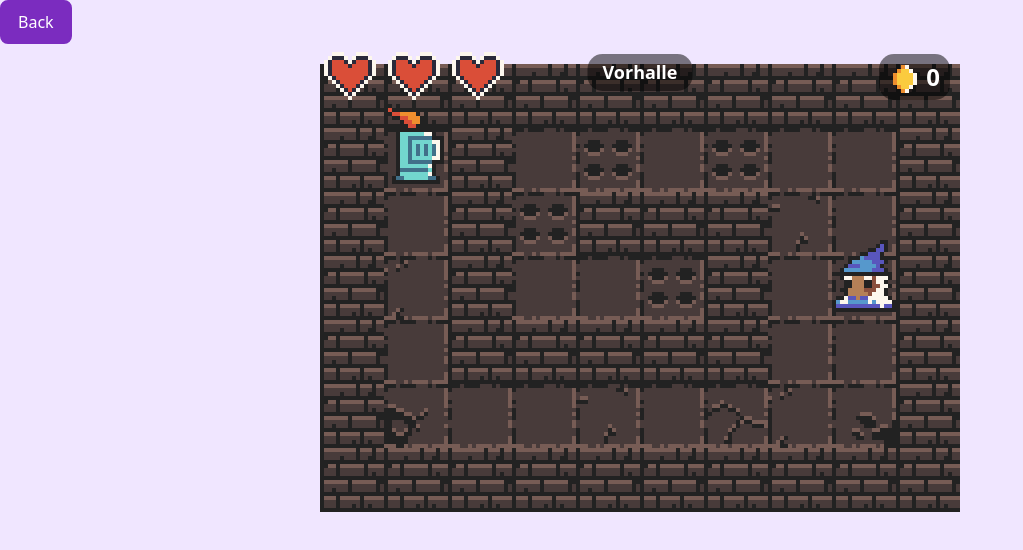
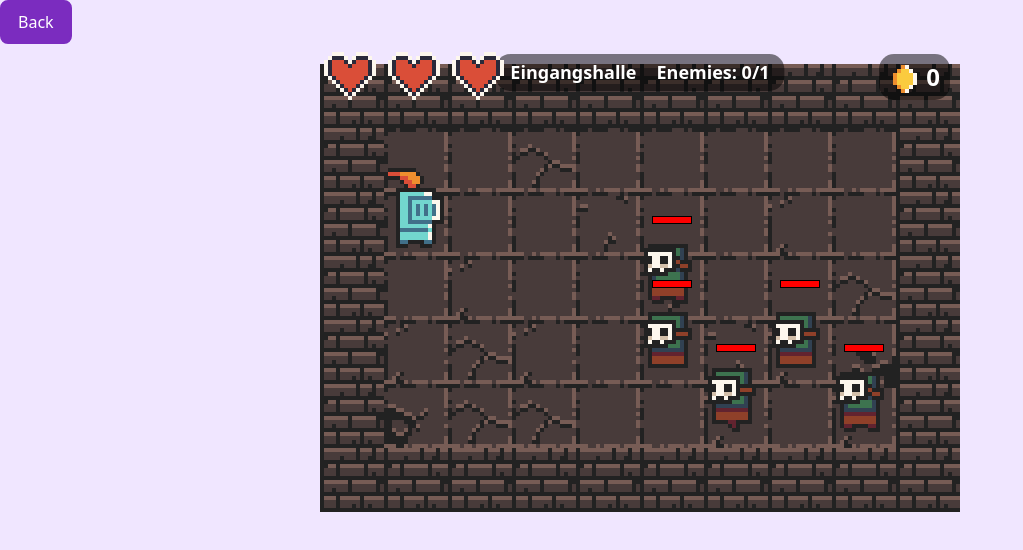
Before and after one commit to H-Schultz/hawk3, a Vue app: page /dungeon-crawler in a window 1280 px wide. Shown: the top 550 px of the page, without its empty margins (0-1023 px from the left). Built offline with nearby package versions, Linux system fonts and the light colour scheme.

Commit message:
Hawk3 DungeonCrawler weiter entwickelt

```diff
--- a/src/components/dungeon-crawler/DungeonCrawler.vue
+++ b/src/components/dungeon-crawler/DungeonCrawler.vue
@@ -2,7 +2,7 @@
 import {ref, onMounted, onUnmounted, computed, watch} from 'vue';
 import {useRouter} from 'vue-router';
 import {
-  GAME_STATE, MAPS, ANIMATION_SPEED,
+  GAME_STATE, MAPS,
   MAX_HEALTH, LEVEL_CONFIG, WHIRLWIND_DURATION, CHARGE_TIME,
   SPAWN_CONFIG, ENEMY_CONFIG, ENEMY_TYPES, TILES, WEAPON_CONFIG, PLAYER_CONFIG
 } from './constants.js';
@@ -14,21 +14,8 @@ import Overlay from './Overlay.vue';
 import Tile from './Tile.vue';
 import NPC from './NPC.vue';
 
-
-const playerHealth = ref(MAX_HEALTH);
-const isWhirlwindAttacking = ref(false);
-const chargeStartTime = ref(null);
-const isCharging = ref(false);
-const hasExecutedWhirlwind = ref(false);
 let chargeTimer = null;
 
-const playerPosition = ref({x: 1, y: 1});
-const playerDirection = ref('right');
-const playerState = ref('idle');
-const currentFrame = ref(0);
-const isAttacking = ref(false);
-const isUnderAttack = ref(false);
-const enemyFrame = ref(0);
 const droppedItems = ref([]);
 const coins = ref(0);
 const gameState = ref(GAME_STATE.PLAYING);
@@ -42,20 +29,21 @@ const activeQuest = ref(null);
 const questItems = ref([]);
 const traps = ref([]);
 
-const player = {
-  position: playerPosition,
-  health: playerHealth,
-  direction: playerDirection,
-  state: playerState,
+const player = ref({
+  position: { x: 1, y: 1 },
+  health: MAX_HEALTH,
+  direction: 'right',
+  state: 'idle',
   weapon: WEAPON_CONFIG.SWORD,
   character: PLAYER_CONFIG.KNIGHT,
-  isAttacking,
-  isCharging,
-  isWhirlwindAttacking,
-  isUnderAttack,
-  gameState,
-  currentFrame
-};
+  isAttacking: false,
+  isCharging: false,
+  isWhirlwindAttacking: false,
+  isUnderAttack: false,
+  hasExecutedWhirlwind: false,
+  chargeStartTime: null,
+  gameState
+});
 
 function goBack() {
   router.push('/');
@@ -93,8 +81,8 @@ const activeEnemiesNearPlayer = computed(() => {
   return enemies.value.filter(enemy => {
     if (enemy.health <= 0) return false;
 
-    const dx = Math.abs(playerPosition.value.x - enemy.position.x);
-    const dy = Math.abs(playerPosition.value.y - enemy.position.y);
+    const dx = Math.abs(player.value.position.x - enemy.position.x);
+    const dy = Math.abs(player.value.position.y - enemy.position.y);
     return (dx === 1 && dy === 0) || (dx === 0 && dy === 1);
   });
 });
@@ -127,8 +115,8 @@ const loadMap = (mapIndex) => {
     }
   }
 
-  playerPosition.value = startPos;
-  console.log('Loaded map:', playerPosition.value);
+  player.value.position = startPos;
+  console.log('Loaded map:', player.value.position);
   defeatedEnemies.value = 0;
   enemies.value = [];
   droppedItems.value = [];
@@ -206,7 +194,7 @@ const collectItem = (item) => {
     if (item.type === 'COIN') {
       coins.value++;
     } else if (item.type === 'HEART') {
-      playerHealth.value = Math.min(MAX_HEALTH, playerHealth.value + 2);
+      player.value.health = Math.min(MAX_HEALTH, player.value.health + 2);
     }
     droppedItems.value = droppedItems.value.filter(i => i.id !== item.id);
   }, 200);
@@ -236,9 +224,9 @@ const isValidMove = (position) => {
 
 // Funktion zum Überprüfen der Angriffsrichtung
 const getAttackPosition = () => {
-  const position = {...playerPosition.value};
+  const position = {...player.value.position};
 
-  switch (playerDirection.value) {
+  switch (player.value.direction) {
     case 'right':
       position.x += 1;
       break;
@@ -252,9 +240,9 @@ const getAttackPosition = () => {
 
 // Funktion für den Schwertangriff
 const attackWithSword = () => {
-  if (isAttacking.value || gameState.value !== GAME_STATE.PLAYING) return;
+  if (player.value.isAttacking || gameState.value !== GAME_STATE.PLAYING) return;
 
-  isAttacking.value = true;
+  player.value.isAttacking = true;
   const attackPos = getAttackPosition();
 
   enemies.value.forEach(enemy => {
@@ -281,12 +269,12 @@ const attackWithSword = () => {
   });
 
   setTimeout(() => {
-    isAttacking.value = false;
+    player.value.isAttacking = false;
   }, 400);
 };
 
 const executeWhirlwindAttack = () => {
-  isWhirlwindAttacking.value = true;
+  player.value.isWhirlwindAttacking = true;
 
   const surroundingPositions = [
     {x: -1, y: 0}, // Links
@@ -317,7 +305,7 @@ const executeWhirlwindAttack = () => {
   // Letzter Treffer nach 800ms (volle Rotation)
   setTimeout(() => {
     applyWhirlwindDamage(surroundingPositions);
-    isWhirlwindAttacking.value = false;
+    player.value.isWhirlwindAttacking = false;
   }, WHIRLWIND_DURATION);
 };
 
@@ -325,8 +313,8 @@ const applyWhirlwindDamage = (surroundingPositions) => {
   enemies.value.forEach(enemy => {
     if (enemy.health > 0) {
       const isInRange = surroundingPositions.some(pos =>
-          enemy.position.x === playerPosition.value.x + pos.x &&
-          enemy.position.y === playerPosition.value.y + pos.y
+          enemy.position.x === player.value.position.x + pos.x &&
+          enemy.position.y === player.value.position.y + pos.y
       );
 
       if (isInRange) {
@@ -359,10 +347,10 @@ const updateBossAttackPattern = (boss) => {
   if (boss.specialAttackTimer >= 50) {
     boss.specialAttackTimer = 0;
 
-    const dx = playerPosition.value.x - boss.position.x;
-    const dy = playerPosition.value.y - boss.position.y;
-    const targetX = playerPosition.value.x - Math.sign(dx);
-    const targetY = playerPosition.value.y - Math.sign(dy);
+    const dx = player.value.position.x - boss.position.x;
+    const dy = player.value.position.y - boss.position.y;
+    const targetX = player.value.position.x - Math.sign(dx);
+    const targetY = player.value.position.y - Math.sign(dy);
 
     if (isValidMove({x: targetX, y: targetY})) {
       boss.position.x = targetX;
@@ -376,15 +364,6 @@ const updateBossAttackPattern = (boss) => {
   }
 };
 
-const startAnimation = () => {
-  if (animationInterval) clearInterval(animationInterval);
-
-  animationInterval = setInterval(() => {
-    currentFrame.value = (currentFrame.value + 1) % 4;
-    enemyFrame.value = (enemyFrame.value + 1) % 4;
-  }, ANIMATION_SPEED);
-};
-
 // Funktion zum Finden einer freien Spawn-Position
 const findSpawnPosition = () => {
   const maxAttempts = 20;
@@ -394,8 +373,8 @@ const findSpawnPosition = () => {
     const y = Math.floor(Math.random() * dungeonMap.value.length);
     if ((dungeonMap.value[y][x] >= 20 && dungeonMap.value[y][x] <= 29) && // Kein Wandfeld
         !enemies.value.some(e => e.health > 0 && e.position.x === x && e.position.y === y) && // Kein Feind
-        Math.abs(x - playerPosition.value.x) > 1 && // Nicht zu nah am Spieler (X-Achse)
-        Math.abs(y - playerPosition.value.y) > 1) { // Nicht zu nah am Spieler (Y-Achse)
+        Math.abs(x - player.value.position.x) > 1 && // Nicht zu nah am Spieler (X-Achse)
+        Math.abs(y - player.value.position.y) > 1) { // Nicht zu nah am Spieler (Y-Achse)
       return {x, y};
     }
     attempts++;
@@ -445,8 +424,8 @@ const moveEnemy = (enemy) => {
   // Wenn der Feind einen Angriff vorbereitet, nicht bewegen
   if (enemy.isPreparingAttack) return;
 
-  const dx = playerPosition.value.x - enemy.position.x;
-  const dy = playerPosition.value.y - enemy.position.y;
+  const dx = player.value.position.x - enemy.position.x;
+  const dy = player.value.position.y - enemy.position.y;
   const distanceToPlayer = Math.sqrt(dx * dx + dy * dy);
 
   // Nutze die intelligence direkt aus dem ENEMY_TYPES
@@ -542,8 +521,8 @@ const startEnemyMovement = (enemy = null) => {
 const canEnemyAttackPlayer = (enemy) => {
   if (!enemy.canAttack || enemy.health <= 0 || enemy.isPreparingAttack) return false;
 
-  const dx = Math.abs(playerPosition.value.x - enemy.position.x);
-  const dy = Math.abs(playerPosition.value.y - enemy.position.y);
+  const dx = Math.abs(player.value.position.x - enemy.position.x);
+  const dy = Math.abs(player.value.position.y - enemy.position.y);
 
   return (dx === 1 && dy === 0) || (dx === 0 && dy === 1);
 };
@@ -565,7 +544,7 @@ const isValidEnemyMove = (newPosition, currentEnemy) => {
   }
 
   // Kollision mit Spieler
-  if (isSamePosition(newPosition, playerPosition.value)) {
+  if (isSamePosition(newPosition, player.value.position)) {
     return false;
   }
 
@@ -598,20 +577,20 @@ const enemyAttack = (enemy) => {
       return;
     }
 
-    const dx = Math.abs(playerPosition.value.x - enemy.position.x);
-    const dy = Math.abs(playerPosition.value.y - enemy.position.y);
+    const dx = Math.abs(player.value.position.x - enemy.position.x);
+    const dy = Math.abs(player.value.position.y - enemy.position.y);
 
     if ((dx === 1 && dy === 0) || (dx === 0 && dy === 1)) {
-      isUnderAttack.value = true;
-      playerHealth.value -= ENEMY_TYPES[enemy.name].damage;
+      player.value.isUnderAttack = true;
+      player.value.health -= ENEMY_TYPES[enemy.name].damage;
 
-      if (playerHealth.value <= 0) {
+      if (player.value.health <= 0) {
         gameState.value = GAME_STATE.GAME_OVER;
-        playerHealth.value = 0;
+        player.value.health = 0;
       }
 
       setTimeout(() => {
-        isUnderAttack.value = false;
+        player.value.isUnderAttack = false;
       }, 200);
     }
 
@@ -638,18 +617,18 @@ const startAttackCheck = () => {
 };
 
 const startCharging = () => {
-  if (isCharging.value || isAttacking.value || isWhirlwindAttacking.value || gameState.value !== GAME_STATE.PLAYING) return;
+  if (player.value.isCharging || player.value.isAttacking || player.value.isWhirlwindAttacking || gameState.value !== GAME_STATE.PLAYING) return;
 
-  if (!hasExecutedWhirlwind.value) {
-    chargeStartTime.value = Date.now();
-    isCharging.value = true;
+  if (!player.value.hasExecutedWhirlwind) {
+    player.value.chargeStartTime = Date.now();
+    player.value.isCharging = true;
 
     chargeTimer = setTimeout(() => {
-      if (isCharging.value) {
+      if (player.value.isCharging) {
         executeWhirlwindAttack();
-        isCharging.value = false;
-        chargeStartTime.value = null;
-        hasExecutedWhirlwind.value = true;
+        player.value.isCharging = false;
+        player.value.chargeStartTime = null;
+        player.value.hasExecutedWhirlwind = true;
       }
     }, CHARGE_TIME);
   }
@@ -659,18 +638,18 @@ const movePlayer = (dx, dy) => {
   if (gameState.value !== GAME_STATE.PLAYING) return;
 
   const newPosition = {
-    x: playerPosition.value.x + dx,
-    y: playerPosition.value.y + dy
+    x: player.value.position.x + dx,
+    y: player.value.position.y + dy
   };
 
   if (dx !== 0) {
-    playerDirection.value = dx > 0 ? 'right' : 'left';
+    player.value.direction = dx > 0 ? 'right' : 'left';
   }
 
-  playerState.value = 'run';
+  player.value.state = 'run';
 
   if (isValidMove(newPosition)) {
-    playerPosition.value = newPosition;
+    player.value.position = newPosition;
     checkTrapDamage(newPosition);
 
     // Prüfe Quest-Items
@@ -702,7 +681,7 @@ const movePlayer = (dx, dy) => {
       return;
     }
 
-    playerPosition.value = newPosition;
+    player.value.position = newPosition;
 
     const itemAtPosition = droppedItems.value.find(item =>
         !item.collectAnimation &&
@@ -736,7 +715,7 @@ const startNextLevel = () => {
 
   if (nextMapIndex < MAPS.length) {
     if (loadMap(nextMapIndex)) {
-      playerHealth.value = Math.min(MAX_HEALTH, playerHealth.value + LEVEL_CONFIG.healthBonus);
+      player.value.health = Math.min(MAX_HEALTH, player.value.health + LEVEL_CONFIG.healthBonus);
     }
   } else {
     gameState.value = GAME_STATE.VICTORY;
@@ -745,7 +724,7 @@ const startNextLevel = () => {
 
 const restartGame = () => {
   gameState.value = GAME_STATE.PLAYING;
-  playerHealth.value = MAX_HEALTH;
+  player.value.health = MAX_HEALTH;
   coins.value = 0;
   loadMap(0);
 };
@@ -773,19 +752,19 @@ const startSpawnSystem = () => {
 };
 
 const executeAttack = () => {
-  if (!isCharging.value || gameState.value !== GAME_STATE.PLAYING) return;
+  if (!player.value.isCharging || gameState.value !== GAME_STATE.PLAYING) return;
 
   if (chargeTimer) {
     clearTimeout(chargeTimer);
     chargeTimer = null;
   }
 
-  const chargeTime = Date.now() - chargeStartTime.value;
-  isCharging.value = false;
-  chargeStartTime.value = null;
+  const chargeTime = Date.now() - player.value.chargeStartTime;
+  player.value.isCharging = false;
+  player.value.chargeStartTime = null;
 
   // Nur normaler Angriff wenn vor 2 Sekunden losgelassen und kein Whirlwind ausgeführt
-  if (chargeTime < CHARGE_TIME && !hasExecutedWhirlwind.value) {
+  if (chargeTime < CHARGE_TIME && !player.value.hasExecutedWhirlwind) {
     attackWithSword();
   }
 };
@@ -804,7 +783,7 @@ const initializeTrap = (x, y) => {
     if (!trap) return;
     trap.status = trap.status === 'active' ? 'idle' : 'active';
     if (trap.status === 'active') {
-      checkTrapDamage(playerPosition.value);
+      checkTrapDamage(player.value.position);
     }
     trap.timerId = setTimeout(
         toggleTrapStatus,
@@ -828,10 +807,10 @@ const initializeTrap = (x, y) => {
 const checkTrapDamage = (playerPosition) => {
   const trap = traps.value.find(trap => trap.x === playerPosition.x && trap.y === playerPosition.y);
   if (trap && trap.status === 'active') {
-    playerHealth.value -= 1;
-    if (playerHealth.value <= 0) {
+    player.value.health -= 1;
+    if (player.value.health <= 0) {
       gameState.value = GAME_STATE.GAME_OVER;
-      playerHealth.value = 0;
+      player.value.health = 0;
     }
   }
 };
@@ -868,16 +847,15 @@ const handleKeydown = (e) => {
 const handleKeyup = (e) => {
   if (e.key === 'e') {
     executeAttack();
-    hasExecutedWhirlwind.value = false;
+    player.value.hasExecutedWhirlwind = false;
   }
-  playerState.value = 'idle';
+  player.value.state = 'idle';
 };
 
 onMounted(() => {
   loadMap(0);
   window.addEventListener('keydown', handleKeydown);
   window.addEventListener('keyup', handleKeyup);
-  startAnimation();
   startEnemyMovement();
   startSpawnSystem();
   startAttackCheck();
@@ -913,7 +891,7 @@ watch(() => gameState.value, (newState) => {
     </header>
     <main class="main-content">
       <div class="game-container">
-        <GameUI :player-health="playerHealth" :coins="coins" :current-map="currentMap" :defeated-enemies="defeatedEnemies" :enemies="enemies"></GameUI>
+        <GameUI :player="player" :coins="coins" :current-map="currentMap" :defeated-enemies="defeatedEnemies" :enemies="enemies"></GameUI>
         <Overlay :game-state="gameState" :coins="coins"></Overlay>
         <div class="dungeon-container">
           <div
@@ -929,15 +907,6 @@ watch(() => gameState.value, (newState) => {
             />
           </div>
           <Player
-            :position="playerPosition"
-            :health="playerHealth"
-            :is-attacking="isAttacking"
-            :is-charging="isCharging"
-            :is-whirlwind-attacking="isWhirlwindAttacking"
-            :is-under-attack="isUnderAttack"
-            :game-state="gameState"
-            :player-state="playerState"
-            :direction="playerDirection"
             :player="player"
           />
           <Enemy
@@ -952,7 +921,7 @@ watch(() => gameState.value, (newState) => {
           >
             <NPC
               :quest="currentMap.quest"
-              :player-position="playerPosition"
+              :player="player"
               @start-quest="startQuest"
               @show-stairs="showStairs"
             />
--- a/src/components/dungeon-crawler/GameUI.vue
+++ b/src/components/dungeon-crawler/GameUI.vue
@@ -3,8 +3,8 @@
   import {HEART_SPRITES, ITEM_TYPES} from "./constants.js";
 
   const props = defineProps({
-    playerHealth: {
-      type: Number,
+    player: {
+      type: Object,
       required: true
     },
     coins: {
@@ -26,7 +26,7 @@
   });
 
   const getHeartSprite = (index) => {
-    const currentHealth = props.playerHealth;
+    const currentHealth = props.player.health;
     const heartPosition = index * 2;
 
     if (currentHealth >= heartPosition + 2) {
--- a/src/components/dungeon-crawler/NPC.vue
+++ b/src/components/dungeon-crawler/NPC.vue
@@ -8,7 +8,7 @@ const props = defineProps({
     type: Object,
     required: true
   },
-  playerPosition: {
+  player: {
     type: Object,
     required: true
   },
@@ -25,8 +25,8 @@ const props = defineProps({
 const emit = defineEmits(['startQuest', 'showStairs']);
 
 const isNearPlayer = computed(() => {
-  const dx = Math.abs(props.playerPosition.x - props.quest.npc.x);
-  const dy = Math.abs(props.playerPosition.y - props.quest.npc.y);
+  const dx = Math.abs(props.player.position.x - props.quest.npc.x);
+  const dy = Math.abs(props.player.position.y - props.quest.npc.y);
   const near = (dx <= 1 && dy <= 1);
   if (near && !props.quest.started) {
     emit('startQuest', props.quest);
--- a/src/components/dungeon-crawler/Player.vue
+++ b/src/components/dungeon-crawler/Player.vue
@@ -2,59 +2,23 @@
   <div
     class="player"
     :class="{
-      'attacking': isAttacking,
-      'charging': isCharging,
-      'whirlwindAttacking': isWhirlwindAttacking,
+      'attacking': player.isAttacking,
+      'charging': player.isCharging,
+      'whirlwindAttacking': player.isWhirlwindAttacking,
     }"
     :style="playerStyle"
   >
-    <Sword :player-direction="direction" :player="player" />
+    <Sword :player="player" />
   </div>
 </template>
 
 <script setup>
   import {computed, onMounted, ref} from 'vue';
   import dungeonSprite from '../../assets/dungeon-crawler/dungeon-sprite.png';
-  import {PLAYER_SPRITES, DISPLAY_SIZE, ANIMATION_SPEED} from './constants.js';
+  import {DISPLAY_SIZE, ANIMATION_SPEED} from './constants.js';
   import Sword from './Sword.vue';
 
   const props = defineProps({
-    position: {
-      type: Object,
-      required: true
-    },
-    health: {
-      type: Number,
-      required: true
-    },
-    isAttacking: {
-      type: Boolean,
-      required: true
-    },
-    isCharging: {
-      type: Boolean,
-      required: true
-    },
-    isWhirlwindAttacking: {
-      type: Boolean,
-      required: true
-    },
-    isUnderAttack: {
-      type: Boolean,
-      default: false
-    },
-    gameState: {
-      type: String,
-      required: true
-    },
-    playerState: {
-      type: String,
-      required: true
-    },
-    direction: {
-      type: String,
-      required: true
-    },
     player: {
       type: Object,
       required: true
@@ -65,15 +29,15 @@
   let animationInterval;
 
   const playerStyle = computed(() => {
-    const sprite = props.player.character.sprites[props.playerState][currentFrame.value];
+    const sprite = props.player.character.sprites[props.player.state][currentFrame.value];
     return {
       backgroundImage: `url(${dungeonSprite})`,
       backgroundPosition: `-${sprite.x * 4}px -${sprite.y * 4}px`,
       backgroundSize: '2048px 2048px',
-      left: `${props.position.x * DISPLAY_SIZE}px`,
-      top: `${props.position.y * DISPLAY_SIZE}px`,
-      transform: props.direction === 'left' ? 'scaleX(-1)' : 'none',
-      filter: props.isUnderAttack ? 'brightness(1.5) sepia(1) saturate(1000%) hue-rotate(0deg)' : 'none',
+      left: `${props.player.position.x * DISPLAY_SIZE}px`,
+      top: `${props.player.position.y * DISPLAY_SIZE}px`,
+      transform: props.player.direction === 'left' ? 'scaleX(-1)' : 'none',
+      filter: props.player.isUnderAttack ? 'brightness(1.5) sepia(1) saturate(1000%) hue-rotate(0deg)' : 'none',
     };
   });
 
--- a/src/components/dungeon-crawler/Sword.vue
+++ b/src/components/dungeon-crawler/Sword.vue
@@ -6,10 +6,6 @@
   import dungeonSprite from '../../assets/dungeon-crawler/dungeon-sprite.png';
 
   const props = defineProps({
-    playerDirection: {
-      type: String,
-      required: true
-    },
     player: {
       type: Object,
       required: true
@@ -21,8 +17,8 @@
       backgroundImage: `url(${dungeonSprite})`,
       backgroundPosition: `-${props.player.weapon.sprite.x * 4}px -${props.player.weapon.sprite.y * 4}px`,
       backgroundSize: '2048px 2048px',
-      transform: props.playerDirection === 'left' ? 'scaleX(-1)' : 'none',
-      transformOrigin: props.playerDirection === 'left' ? 'calc(100% - 32px) calc(100% - 16px)' : 'calc(100% - 32px) calc(100% - 16px)',
+      transform: props.player.direction === 'left' ? 'scaleX(-1)' : 'none',
+      transformOrigin: props.player.direction === 'left' ? 'calc(100% - 32px) calc(100% - 16px)' : 'calc(100% - 32px) calc(100% - 16px)',
     };
   };
 </script>
--- a/src/components/dungeon-crawler/constants.js
+++ b/src/components/dungeon-crawler/constants.js
@@ -19,13 +19,6 @@ export const WHIRLWIND_DURATION = 800;
 export const CHARGE_TIME = 2000;
 
 export const TILES = {
-    0: {x: SPRITE_SIZE, y: SPRITE_SIZE * 4},
-    1: {x: SPRITE_SIZE, y: SPRITE_SIZE},
-    3: {x: SPRITE_SIZE * 2, y: SPRITE_SIZE * 4},
-    4: {x: SPRITE_SIZE * 2, y: SPRITE_SIZE * 5},
-    5: {x: SPRITE_SIZE * 3, y: SPRITE_SIZE * 4},
-    8: {x: SPRITE_SIZE * 5, y: SPRITE_SIZE * 12},
-    9: {x: SPRITE_SIZE, y: SPRITE_SIZE * 4},
     10: {x: SPRITE_SIZE, y: SPRITE_SIZE},
     20: {x: SPRITE_SIZE, y: SPRITE_SIZE * 4},
     21: {x: SPRITE_SIZE * 2, y: SPRITE_SIZE * 5},
@@ -63,7 +56,22 @@ export const TILES = {
     99: {x: SPRITE_SIZE, y: SPRITE_SIZE * 4},
 };
 export const MAPS = [
-    {
+     {
+        layout: [
+            [10, 10, 10, 10, 10, 10, 10, 10, 10, 10],
+            [10, 20, 20, 23, 20, 20, 20, 20, 98, 10],
+            [10, 90, 20, 20, 22, 20, 20, 21, 20, 10],
+            [10, 20, 21, 20, 20, 22, 20, 20, 23, 10],
+            [10, 21, 23, 21, 20, 20, 22, 21, 24, 10],
+            [10, 25, 23, 23, 20, 20, 21, 20, 21, 10],
+            [10, 10, 10, 10, 10, 10, 10, 10, 10, 10],
+        ],
+        enemiesRequired: 1,
+        name: 'Eingangshalle',
+        type: 'default',
+        allowedEnemyTypes: ['GOBLIN'],
+        allowedItems: ['BOMB', 'GREEN_POISON']
+    }, {
         layout: [
             [10, 10, 10, 10, 10, 10, 10, 10, 10, 10],
             [10, 90, 10, 20, 30, 20, 30, 20, 20, 10],
@@ -91,21 +99,6 @@ export const MAPS = [
                 {x: 5, y: 3, collected: false, name: 'potion', type: 'BLUE_POTION'}
             ]
         }
-    }, {
-        layout: [
-            [10, 10, 10, 10, 10, 10, 10, 10, 10, 10],
-            [10, 20, 20, 23, 20, 20, 20, 20, 98, 10],
-            [10, 90, 20, 20, 22, 20, 20, 21, 20, 10],
-            [10, 20, 21, 20, 20, 22, 20, 20, 23, 10],
-            [10, 21, 23, 21, 20, 20, 22, 21, 24, 10],
-            [10, 25, 23, 23, 20, 20, 21, 20, 21, 10],
-            [10, 10, 10, 10, 10, 10, 10, 10, 10, 10],
-        ],
-        enemiesRequired: 1,
-        name: 'Eingangshalle',
-        type: 'default',
-        allowedEnemyTypes: ['GOBLIN'],
-        allowedItems: ['HEART', 'COIN']
     }, {
         layout: [
             [10, 10, 10, 10, 10, 10, 10, 10, 10, 10],
@@ -222,9 +215,17 @@ export const ITEM_TYPES = {
         size: {width: 16, height: 16},
         frames: 1
     },
+    GREEN_POISON: {
+        name: 'greenPoison',
+        sprite: {x: SPRITE_SIZE * 20, y: SPRITE_SIZE * 21},
+        size: {width: 16, height: 16},
+        frames: 1,
+        damage: 1,
+        destroyable: true
+    },
     BOMB: {
         name: 'bomb',
-        sprite: {x: SPRITE_SIZE * 20, y: SPRITE_SIZE * 21},
+        sprite: {x: SPRITE_SIZE * 18, y: SPRITE_SIZE * 20},
         size: {width: 16, height: 16},
         frames: 1
     }
@@ -392,21 +393,6 @@ export const ENEMY_CONFIG = {
     }
 };
 
-export const PLAYER_SPRITES = {
-    idle: [
-        {x: SPRITE_SIZE * 8, y: SPRITE_SIZE * 14},
-        {x: SPRITE_SIZE * 9, y: SPRITE_SIZE * 14},
-        {x: SPRITE_SIZE * 10, y: SPRITE_SIZE * 14},
-        {x: SPRITE_SIZE * 11, y: SPRITE_SIZE * 14},
-    ],
-    run: [
-        {x: SPRITE_SIZE * 12, y: SPRITE_SIZE * 14},
-        {x: SPRITE_SIZE * 13, y: SPRITE_SIZE * 14},
-        {x: SPRITE_SIZE * 14, y: SPRITE_SIZE * 14},
-        {x: SPRITE_SIZE * 15, y: SPRITE_SIZE * 14},
-    ]
-};
-
 export const NPC_SPRITES = {
     idle: [
         {x: SPRITE_SIZE * 8, y: SPRITE_SIZE * 8},
@@ -489,7 +475,6 @@ export const PLAYER_CONFIG = {
     }
 };
 
-export const SWORD_SPRITE = {x: SPRITE_SIZE * 21, y: SPRITE_SIZE * 2};
 export const WEAPON_CONFIG = {
     MACE: {
         damage: 1,
```
